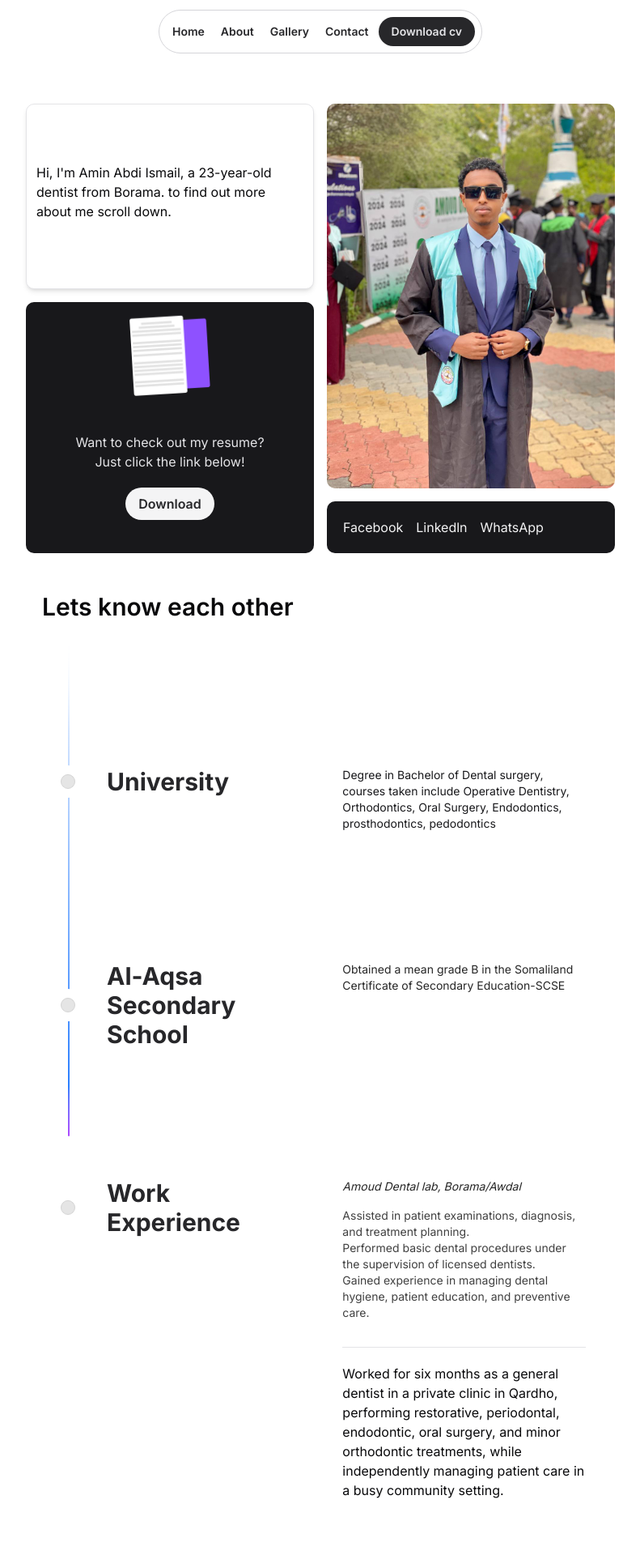
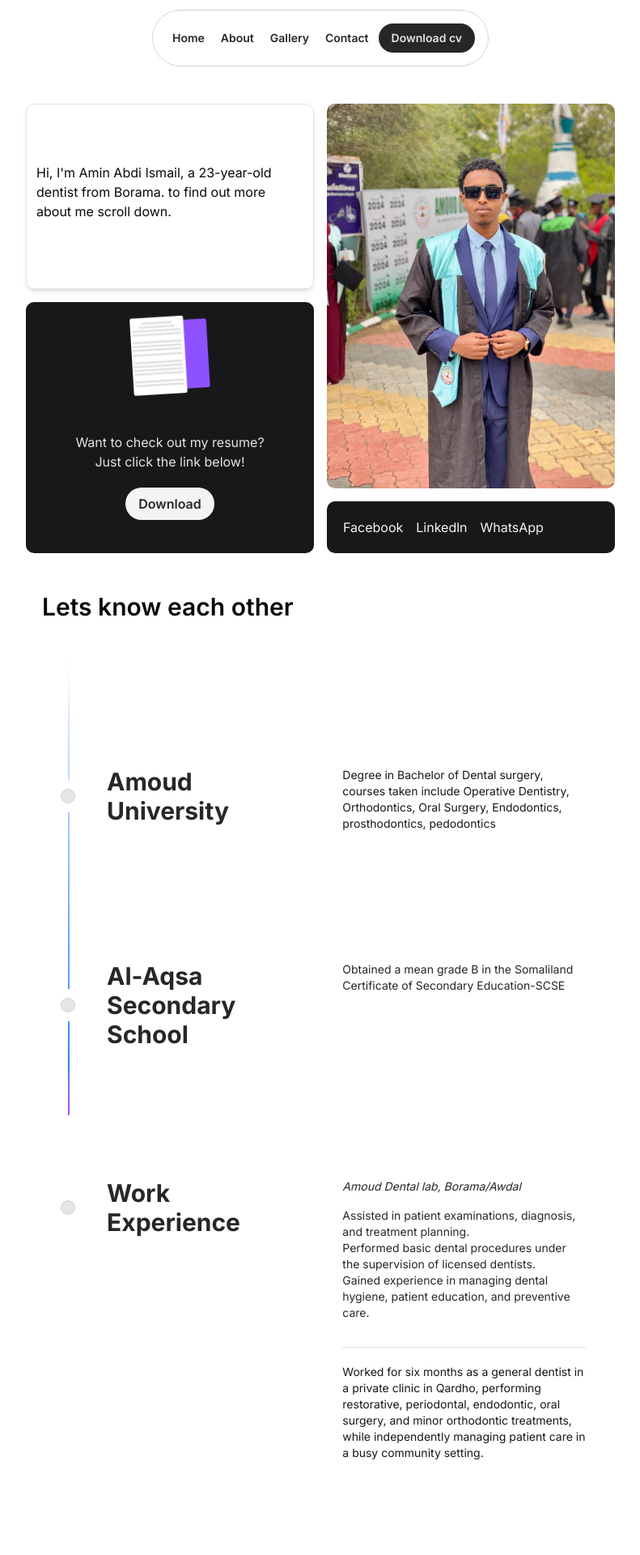
Before and after one commit to Ismaaciil-abdi/Dr-Amin-portfolio, a Next.js app: page /about in a window 1280 px wide. Shown: the top 1920 px of the page at 81% size, without its empty margins (244-1035 px from the left). Built offline with nearby package versions, Linux system fonts and the light colour scheme.

Commit message:
background Edc fixed

```diff
--- a/src/components/background.tsx
+++ b/src/components/background.tsx
@@ -4,10 +4,10 @@ import { Timeline } from "@/components/ui/timeline";
 export function BackgroundEduc() {
   const data = [
     {
-      title: "University",
+      title: "Amoud University",
       content: (
         <div>
-          <p className=" text-xs md:text-md font-normal text-zinc-900 md:text-sm">
+          <p className="text-xs md:text-md font-normal text-zinc-900 md:text-sm">
             Degree in Bachelor of Dental surgery, courses taken include
             Operative Dentistry, Orthodontics, Oral Surgery, Endodontics,
             prosthodontics, pedodontics
@@ -34,21 +34,21 @@ export function BackgroundEduc() {
             Amoud Dental lab, Borama/Awdal
           </p>
           <div className="mb-8">
-            <div className="flex items-center gap-2 text-sm text-neutral-700 md:text-sm dark:text-neutral-300">
+            <div className="flex items-center gap-2 text-sm text-zinc-800 md:text-sm">
               Assisted in patient examinations, diagnosis, and treatment
               planning.
             </div>
-            <div className="flex items-center gap-2 text-sm text-neutral-700 md:text-sm dark:text-neutral-300">
+            <div className="flex items-center gap-2 text-sm text-zinc-800 md:text-sm">
               Performed basic dental procedures under the supervision of
               licensed dentists.
             </div>
-            <div className="flex items-center gap-2 text-sm text-neutral-700 md:text-sm dark:text-neutral-300">
+            <div className="flex items-center gap-2 text-sm text-zinc-800 md:text-sm">
               Gained experience in managing dental hygiene, patient education,
               and preventive care.
             </div>
           </div>
           <hr />
-          <p className="mt-5">
+          <p className="mt-5 text-xs md:text-md font-normal text-zinc-900 md:text-sm ">
             Worked for six months as a general dentist in a private clinic in
             Qardho, performing restorative, periodontal, endodontic, oral
             surgery, and minor orthodontic treatments, while independently
--- a/src/sections/header.tsx
+++ b/src/sections/header.tsx
@@ -3,7 +3,7 @@ import Link from "next/link";
 export default function Header() {
   return (
     <div className="flex justify-center items-center fixed top-3 w-full z-[9999]">
-      <nav className="flex items-center md:gap-1 p-2 border border-zinc-300 rounded-full bg-white/45  text-zinc-800 backdrop-blur-md  font-sans">
+      <nav className="flex items-center md:gap-1 p-4 border border-zinc-300 rounded-full bg-white/45  text-zinc-800 backdrop-blur-md  font-sans">
         <Link href="/" className="nav-item">
           Home
         </Link>
```
